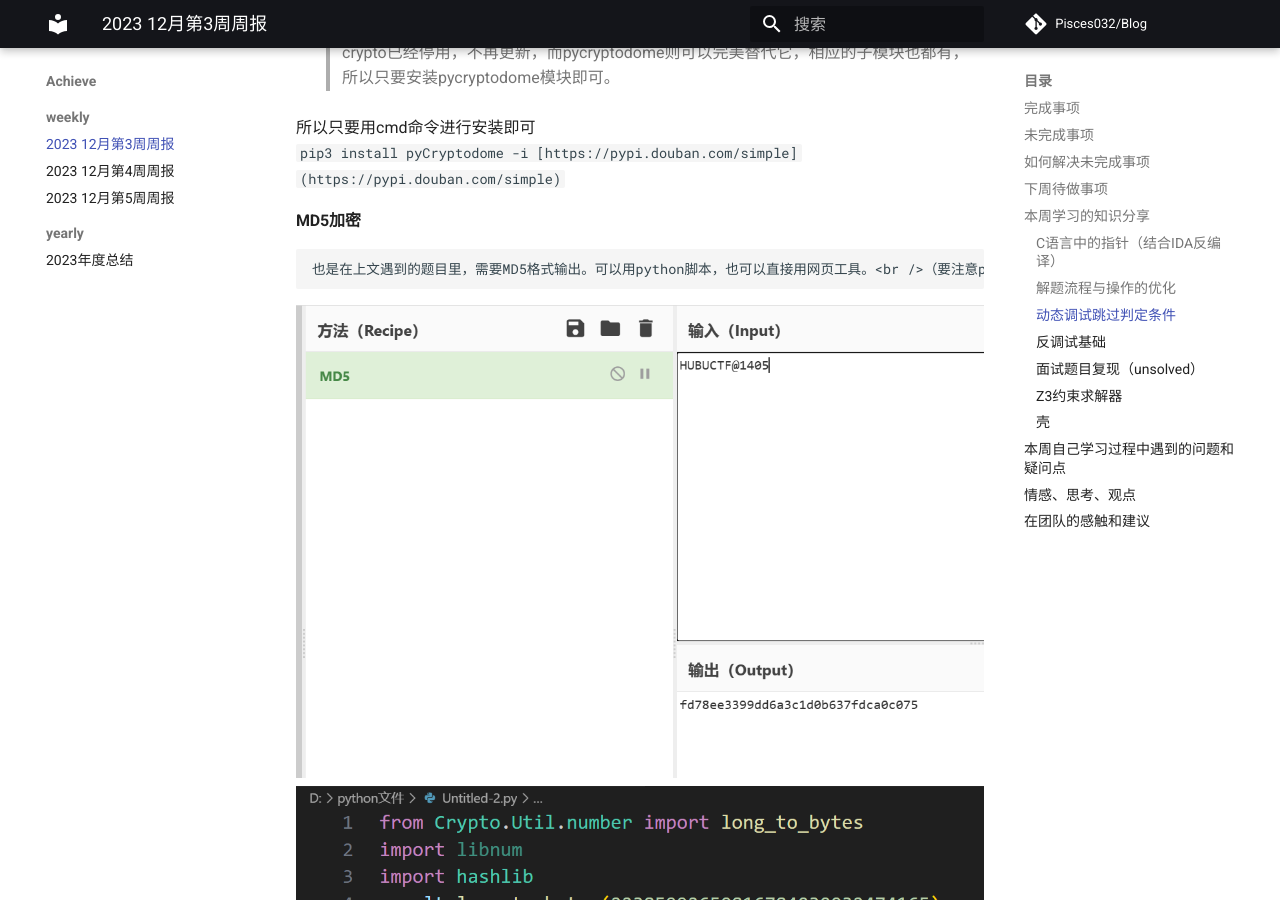
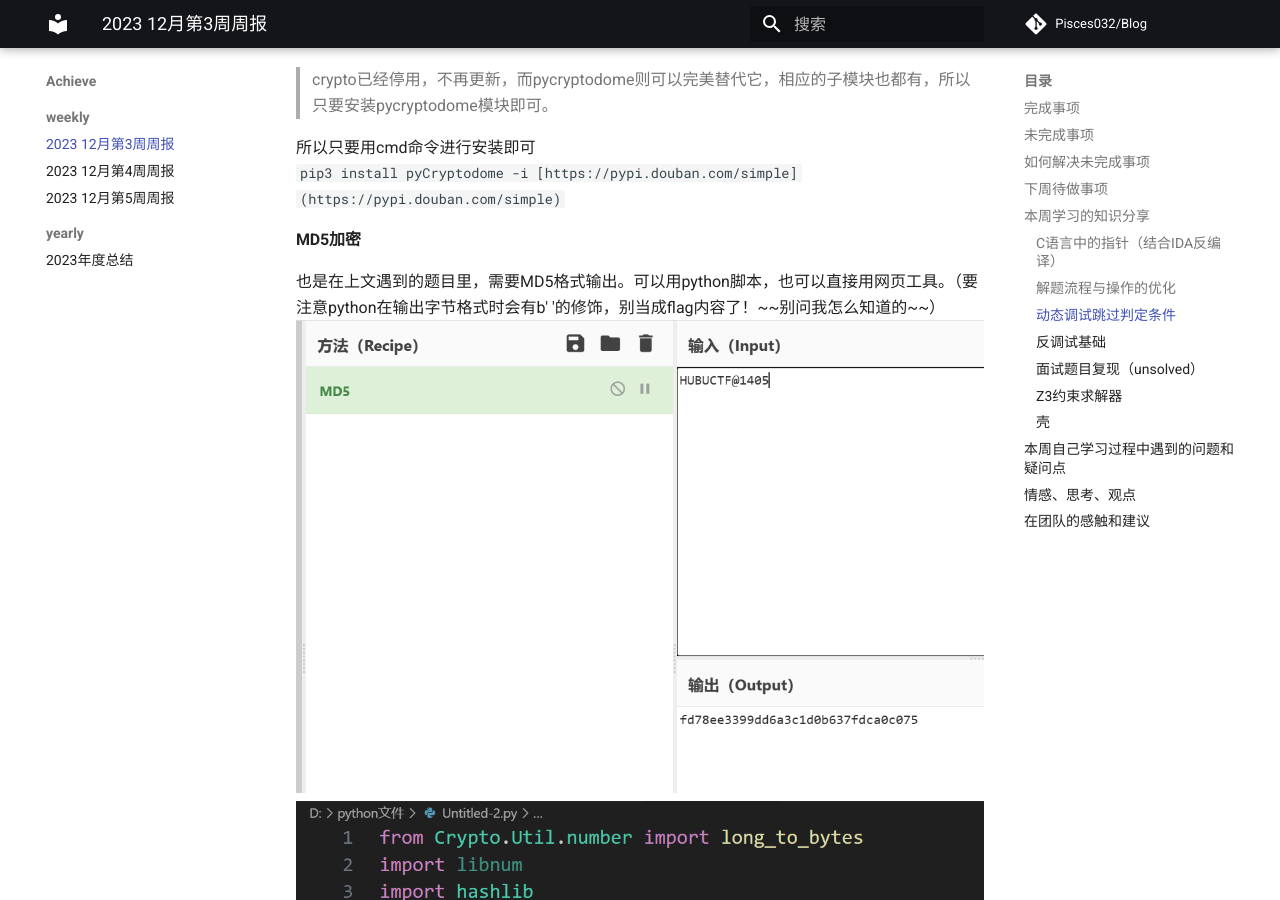
Before and after one commit to Pisces032/Blog, an MkDocs documentation site: the page built from docs/achieve/week/2023 12月第3周周报.md, in a window 1280 px wide and 900 px high, scrolled down 7653 px. Built offline with MkDocs 1.6.1 and Material for MkDocs 9.7.7, drawn with Linux system fonts in a browser that asks for light colours; comment, search, counter and statistics services are not loaded; some of the changed text lies outside the part shown.

Commit message:
语雀的md转换不是很完美，很多地方需要微调

```diff
--- a/docs/achieve/week/2023 12月第3周周报.md
+++ b/docs/achieve/week/2023 12月第3周周报.md
@@ -65,7 +65,7 @@ authors:
    ![image.png](p/38.png)
    ![image.png](p/39.png)
 ### 动态调试跳过判定条件
-    灵感来自于面试时的题目hit-plane，<br />
+   灵感来自于面试时的题目hit-plane，<br />
    ![image.png](p/310.png)<br />最后的判定条件中需要score>1145141918（好臭啊）才能获得flag，而且还有一个语法错误的printf。可以用修改汇编的方式把判定条件改为>-1或者直接删除（nop）。<br />既然如此，那么应该也可以使用动态调试跳过该部分直接执行get_flag函数，经过坐牢式研究发现这个方法太麻烦（找到if判断的断点之后运行不到这里，因为总是因为IsOver==0结束程序，而跳过这部分程序又要进行寻址定位和跳过，过于繁琐，不过不失为一种思路吧？），不过也有所收获。
 #### x64dbg与IDA的地址对齐
 
@@ -77,13 +77,16 @@ authors:
 #### 动态调试强制进入循环
 ![image.png](p/316.png)<br />用dbg打开文件，在判定位置修改Z(F)寄存器的值，使得其跳转/不跳转。
 #### Crypto.Util.number 模块下载问题
-    在NSS做题的时候（[HUBUCTF 2022 新生赛]ezPython），需要进行bytes与long类型的转换，<br />
-   ![image.png](p/317.png)需要调用long_to_bytes函数(from Crypto.Util.number import long_to_bytes)，要下载Crypto库。后来在CSDN发现（[https://blog.csdn.net/weixin_47419513/article/details/116942795](https://blog.csdn.net/weixin_47419513/article/details/116942795)）
+   在NSS做题的时候（[HUBUCTF 2022 新生赛]ezPython），需要进行bytes与long类型的转换，
+
+   ![image.png](p/317.png)
+
+   需要调用long_to_bytes函数(from Crypto.Util.number import long_to_bytes)，要下载Crypto库。后来在CSDN发现（[https://blog.csdn.net/weixin_47419513/article/details/116942795](https://blog.csdn.net/weixin_47419513/article/details/116942795)）
 > crypto已经停用，不再更新，而pycryptodome则可以完美替代它，相应的子模块也都有，所以只要安装pycryptodome模块即可。
 
 所以只要用cmd命令进行安装即可 <br />`pip3 install pyCryptodome -i [https://pypi.douban.com/simple](https://pypi.douban.com/simple)`
 #### MD5加密
-    也是在上文遇到的题目里，需要MD5格式输出。可以用python脚本，也可以直接用网页工具。<br />（要注意python在输出字节格式时会有b'    '的修饰，别当成flag内容了！~~别问我怎么知道的~~）<br />
+也是在上文遇到的题目里，需要MD5格式输出。可以用python脚本，也可以直接用网页工具。（要注意python在输出字节格式时会有b'    '的修饰，别当成flag内容了！~~别问我怎么知道的~~）<br />
    ![image.png](p/318.png)<br />![image.png](p/319.png)
 ### 反调试基础
 
```
Also changed, not shown: other parts of docs/achieve/week/2023 12月第3周周报.md (+1 -1 lines).
